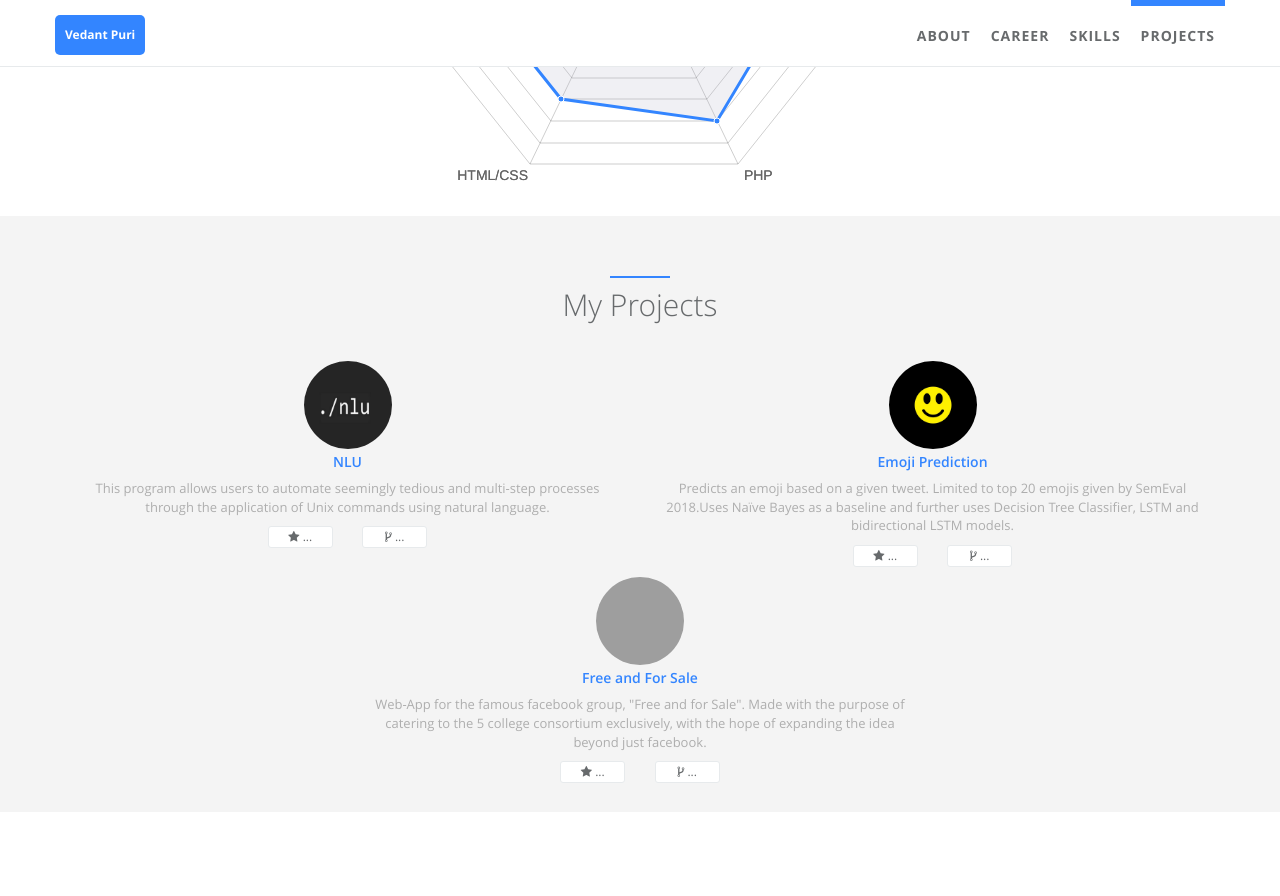
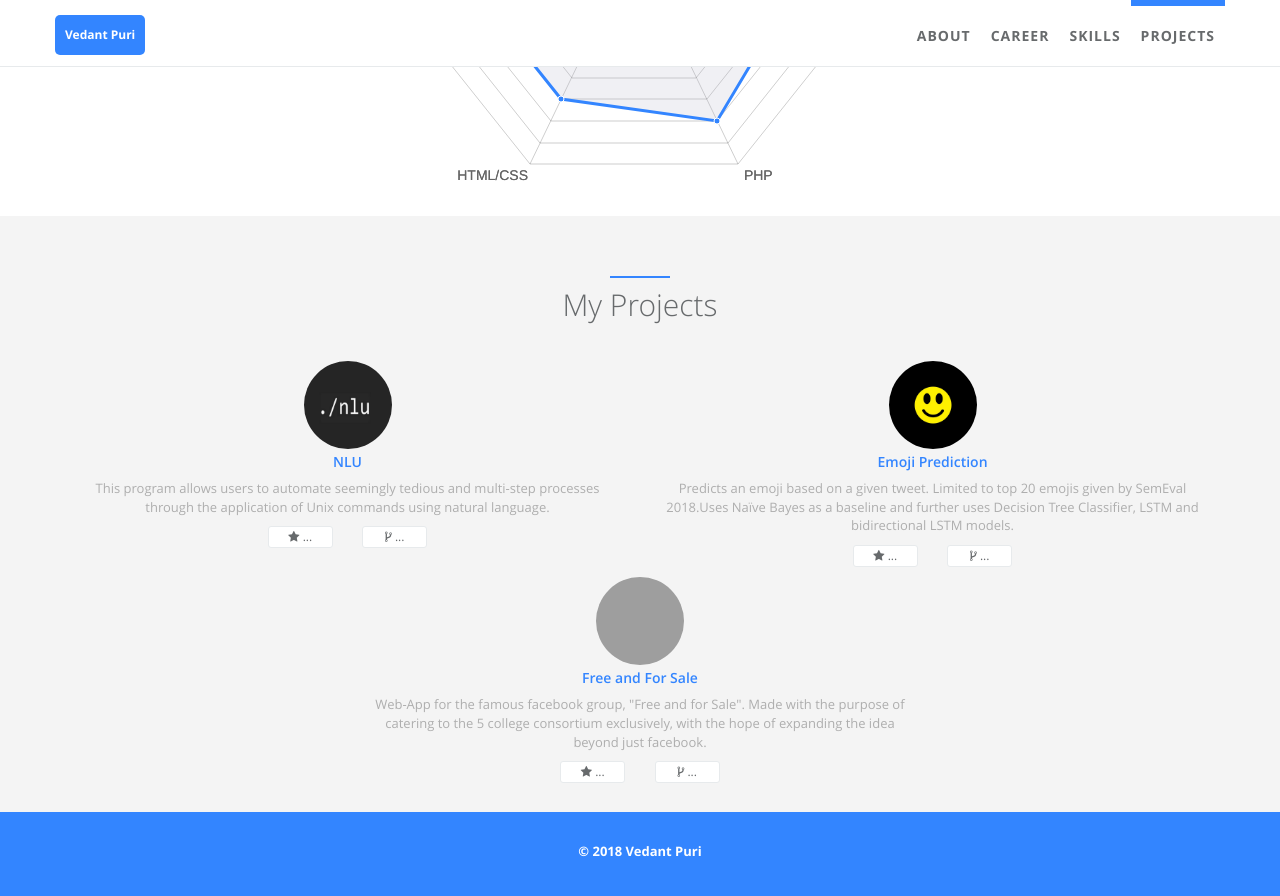
Before and after one commit to vedantpuri/vedantpuri.github.io, a Jekyll site: the page built from index.html, in a window 1280 px wide and 900 px high, scrolled down 2540 px. Shown: the top 896 px of the window. Built offline with Jekyll 4.4.1, drawn with Linux system fonts in a browser that asks for light colours; before the commit the page ends 3352 px from its top, so only the background shows below that; grey boxes are pictures that could not be loaded.

Commit message:
Add footer

```diff
--- a/_config.yml
+++ b/_config.yml
@@ -21,7 +21,7 @@ author:  # change following line to your infomation.
   facebook_username:   # Leave blank if you don't have now
   twitter_username:   # Leave blank if you don't have now
   email: vedantpuri13@gmail.com  # Leave blank if you don't have now
-  cv: /static/assets//my_cv.pdf # An online CV can be printed as PDF, leave blank if you don't have now
+  cv: /static/assets/my_cv.pdf # An online CV can be printed as PDF, leave blank if you don't have now
   # skill icons are on avatar's left and right side. Reference urls are http://fontawesome.io/ and http://fizzed.com/oss/font-mfizz
   skill_icon1:
     - name: icon-music
--- a/_data/landing.yml
+++ b/_data/landing.yml
@@ -23,7 +23,7 @@
   name: Projects
   tpl: projects.html
   css: project
-#
+
 # - id: blog
 #   i18n: nav.blog
 #   name: Blog
--- a/index.html
+++ b/index.html
@@ -51,6 +51,12 @@ permalink: /
   {% include sections/{{section.tpl}} %}
 </section>
 {% endfor %}
+<div class="row" style="background: #3385FF">
+   <!-- url('/static/assets/img/landing/word_map.png') -->
+    <div class="col-lg-8 col-lg-offset-2 text-center m-t-lg m-b-lg">
+        <p id="jalpc_site_pv" style="color: #FFFFFF"><strong>&copy; {{ 'now' | date: "%Y" }} {{ site.title }}</strong></p>
+    </div>
+</div>
 <style>
 iframe {
   -moz-transform: scale(0.25, 0.25);
```
Also changed, not shown: static/assets/img/landing/word_map.png, 1 other file.
